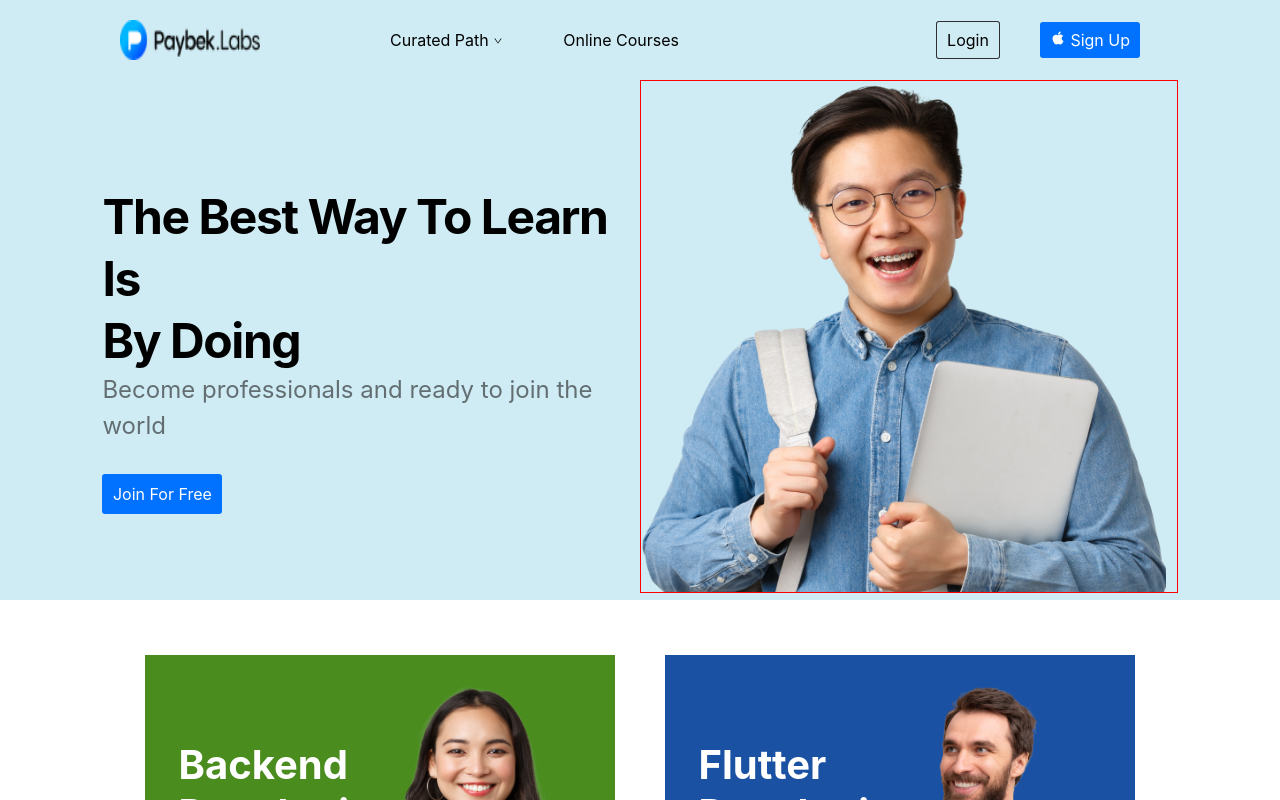
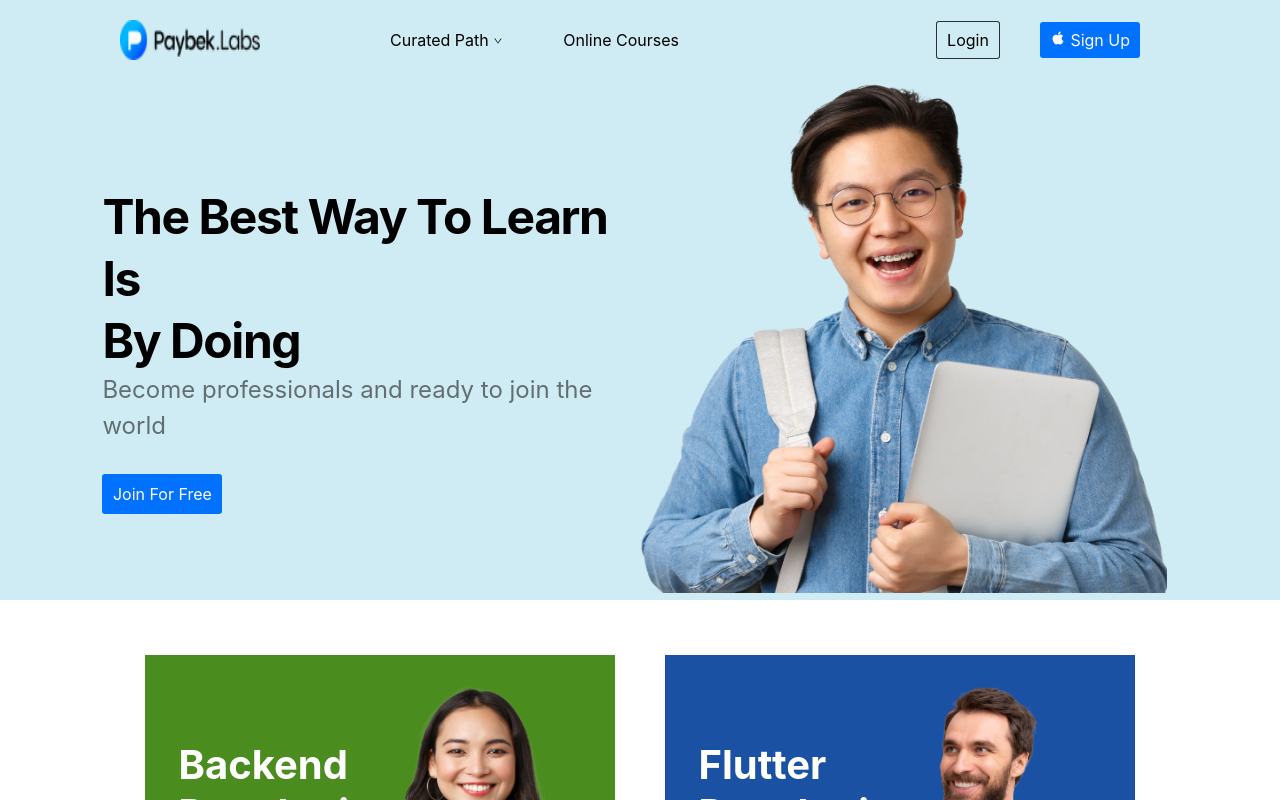
Before and after one commit to Abdullox0090/Paybek, a React (Create React App) app: page / in a window 1280 px wide. Shown: the top 800 px of the page. Built offline with nearby package versions, Linux system fonts and the light colour scheme; a web font is replaced by a local one.

Commit message:
Update header.module.scss

```diff
--- a/src/Header/header.module.scss
+++ b/src/Header/header.module.scss
@@ -160,7 +160,6 @@
       width: 42%;
       height: 95%;
       position: relative;
-      border: 1px solid red;
 
       .resbtnJoin {
         display: none;
@@ -170,7 +169,7 @@
         width: 98%;
         height: 100%;
         position: absolute;
-        bottom: 0;
+        bottom: 0px;
       }
     }
   }
```
